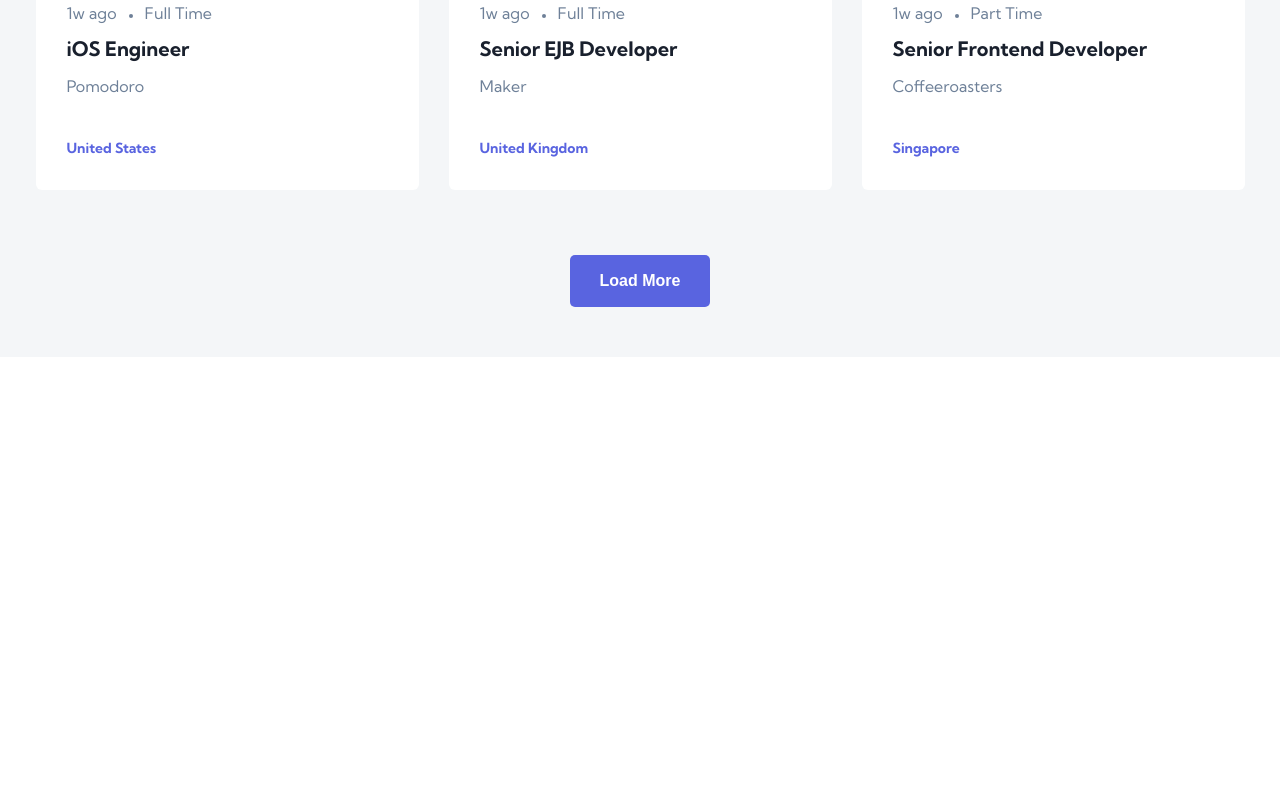
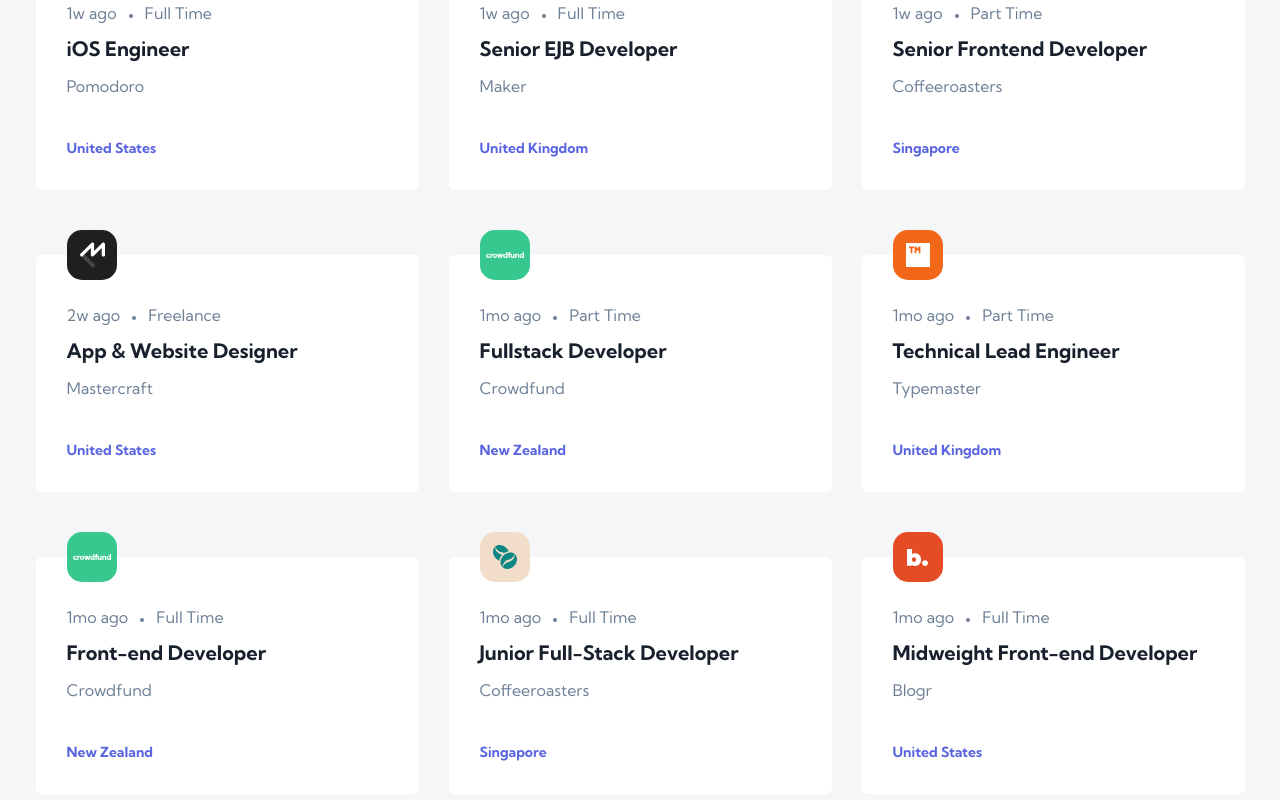
Before and after one commit to iuryyxd/devjobs-app, a React (Vite) app: page / in a window 1280 px wide. Shown: the part 934-1734 px from the top of the page. Before the commit the page ends 1291 px from the top, so only its background shows below. Built offline with nearby package versions, Linux system fonts and the light colour scheme.

Commit message:
feat: filter added

```diff
--- a/src/screens/Home/index.tsx
+++ b/src/screens/Home/index.tsx
@@ -7,38 +7,35 @@
 import { FilterContext } from "../../contexts/FilterContext";
 
 export function Home() {
-  const [limit, setLimit] = useState<number>(9);
-
   const { filter } = useContext(FilterContext);
 
-  // terminar a parte do filtro
-  const jobsFilter =
-    filter.location.trim() !== "" || filter.title.trim() !== ""
-      ? jobsList.filter((job) => {
-          //   if (
-          //     (filter.title.trim() !== "" &&
-          //       job.company
-          //         .toLowerCase()
-          //         .concat(job.position.toLowerCase())
-          //         .includes(filter.title.toLowerCase())) ||
-          //     (filter.location.trim() !== "" &&
-          //       job.location
-          //         .toLowerCase()
-          //         .includes(filter.location.toLowerCase()))
-          //   ) {
-          //     return job;
-          //   }
+  const jobsFilter = jobsList.filter((job) => {
+    const jobTitle = job.company
+      .toLowerCase()
+      .concat(job.position.toLowerCase());
 
-          if (filter.fullTime && job.contract === "Full Time") return job;
-        })
-      : jobsList;
+    if (filter.fullTime) {
+      return (
+        jobTitle.includes(filter.title.toLowerCase()) &&
+        job.location.toLowerCase().includes(filter.location.toLowerCase()) &&
+        job.contract === "Full Time"
+      );
+    } else {
+      return (
+        jobTitle.includes(filter.title.toLowerCase()) &&
+        job.location.toLowerCase().includes(filter.location.toLowerCase())
+      );
+    }
+  });
 
   return (
-    <main className={styles.jobslist}>
+    <main
+      className={styles.jobslist}
+      style={{ height: jobsFilter.length === 15 ? "100%" : "100vh" }}
+    >
       <div className={styles.jobslist__container}>
         {jobsFilter.map((job, index) => (
           <>
-            {index < limit && (
             <Jobcard
               key={crypto.randomUUID()}
               company={job.company}
@@ -50,10 +47,8 @@
               postedAt={job.postedAt}
               id={job.id}
             />
-            )}
           </>
         ))}
-        {limit === 9 && <button onClick={() => setLimit(12)}>Load More</button>}
       </div>
     </main>
   );
```
Lines whose indentation alone changed are shown as unchanged.
